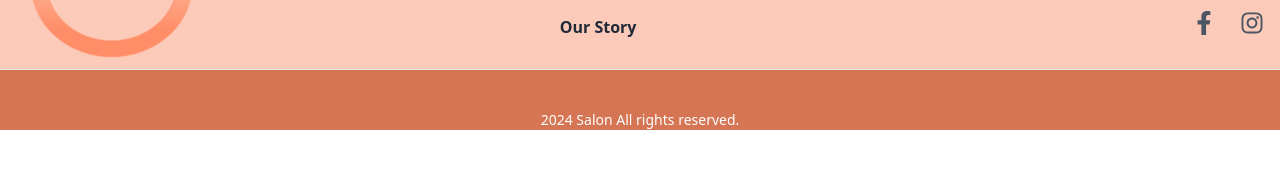
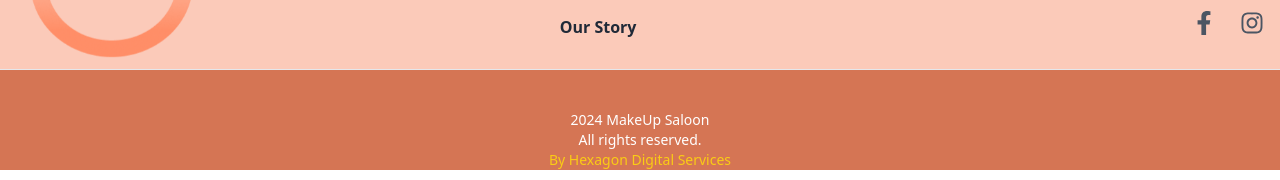
Before and after one commit to SrivastavaRachit/SALOON-WEBSITE, a React (Vite) app in the folder frontend/: page /about in a window 1280 px wide. Shown: the part 617-797 px from the top of the page. Built offline with nearby package versions, Linux system fonts and the light colour scheme; a web font is replaced by a local one.

Commit message:
Some more changes

```diff
--- a/frontend/src/components/Contactme/Contactme.jsx
+++ b/frontend/src/components/Contactme/Contactme.jsx
@@ -2,7 +2,6 @@ import React, { useState, useEffect } from 'react';
 import { RiHeartsFill } from "react-icons/ri";
 import img from '../../assets/i1.jpg';
 import img2 from '../../assets/i5.jpg';
-import gsap from 'gsap';
 
 const ContactPage = () => {
     const [formData, setFormData] = useState({
@@ -170,11 +169,15 @@ const ContactPage = () => {
                         <h3 className="text-2xl font-bold mb-4">Join Our Team</h3>
                     </div>
                     <p className="text-lg mb-2">Please send us an email telling us a bit about yourself</p>
-                    <button type="submit" className=" bg-peach text-black py-2 px-4  inline-block rounded-lg font-bold hover:bg-black hover:text-white transition duration-300">
+                    <a
+                        href="mailto:salon@gmail.com"
+                        className="bg-peach text-black py-2 px-4 inline-block rounded-lg font-bold hover:bg-black hover:text-white transition duration-300"
+                    >
                         salon@gmail.com
-                    </button>
+                    </a>
                 </div>
             </div>
+
         </div>
     );
 };
--- a/frontend/src/components/FollowUs/FollowUs.jsx
+++ b/frontend/src/components/FollowUs/FollowUs.jsx
@@ -23,7 +23,8 @@ const FollowUs = () => {
                     {/* Right side - Follow Us */}
                     <div className="flex flex-col items-center md:items-start space-y-4">
                         <h3 className="text-xl md:text-2xl font-bold text-gray-800">Follow Us</h3>
-                        <p className="text-sm md:text-base text-gray-600">Don't miss promotions, follow us for the latest news</p>
+                        <p className="text-sm md:text-base text-gray-600">Don't miss promotions, follow us for the latest
+                        news</p>
 
                         {/* Social Media Links */}
                         <div className="flex space-x-6 text-2xl text-gray-800">
--- a/frontend/src/components/Footer/Footer.jsx
+++ b/frontend/src/components/Footer/Footer.jsx
@@ -5,13 +5,10 @@ import FooterImg from '../../assets/footercurve.png'
 import { NavLink } from "react-router-dom";
 
 const Footer = () => {
-
     return (
         <>
             <footer className="bg-peach pt-10">
                 <div className="container mx-auto flex flex-col md:flex-row justify-between items-center px-4">
-
-                    {/* Left side - Salon Logo and Tagline */}
                     <div className="flex flex-col items-center md:items-start">
                         <div className="relative flex items-center justify-center">
                             <div className="w-48 h-48 flex items-center justify-center">
@@ -38,19 +35,28 @@ const Footer = () => {
                             for the latest news
                         </p>
                         <div className="flex justify-center md:justify-end space-x-6 mt-4">
-                            <FaFacebookF className="text-2xl text-gray-600 hover:text-dark transition duration-300 cursor-pointer" />
-                            <FaInstagram className="text-2xl text-gray-600 hover:text-dark transition duration-300 cursor-pointer" />
+                            <a href="https://www.facebook.com" target="_blank" rel="noopener noreferrer">
+                                <FaFacebookF className="text-2xl text-gray-600 hover:text-blue-400 transition
+                                duration-300 cursor-pointer" />
+                            </a>
+                            <a href="https://www.instagram.com" target="_blank" rel="noopener noreferrer">
+                                <FaInstagram className="text-2xl text-gray-600 hover:text-red-500 transition
+                                duration-300 cursor-pointer" />
+                            </a>
                         </div>
                     </div>
                 </div>
                 <hr />
                 {/* Footer Bottom Text */}
-                <div className=" pt-10 bg-dark text-center text-white text-sm">
-                    2024 Salon All rights reserved.
+                <div className="pt-10 bg-dark text-center text-white text-sm">
+                    2024 MakeUp Saloon
+                    <br />
+                    All rights reserved.
+                    <br />
+                    <span className="text-yellow-400">By Hexagon Digital Services</span>
                 </div>
             </footer>
         </>
-
     );
 };
 
--- a/frontend/src/components/Our StoryPart1/OurStoryP1.jsx
+++ b/frontend/src/components/Our StoryPart1/OurStoryP1.jsx
@@ -1,4 +1,5 @@
 import React from 'react';
+import { Link } from 'react-router-dom';
 import { FaLeaf } from 'react-icons/fa';
 import { GiRabbit, GiNailedHead } from 'react-icons/gi';
 import { AiOutlineUser } from 'react-icons/ai';
@@ -60,7 +61,9 @@ const Philosophy = () => {
           ))}
         </div>
         <button className="bg-peach text-black font-bold px-4 py-2 rounded-lg hover:bg-coral transition duration-300 mt-8">
+          <Link to='/book'>
           Book an Appointment
+          </Link>
         </button>
       </div>
 
--- a/frontend/src/components/ServiceHero/ServiceHero.jsx
+++ b/frontend/src/components/ServiceHero/ServiceHero.jsx
@@ -31,8 +31,9 @@ const ServiceHero = () => {
                         Get your nails done for a great mood. Simple pleasures can make your week, not just your day.
                     </p>
 
-                    <button className="bg-coral hover:bg-peach text-black font-bold py-2 px-4 lg:px-6 rounded-lg text-sm sm:text-base lg:text-lg">
-                        <Link to='/service'> View Service Menu </Link>
+                    <button className="bg-coral hover:bg-peach text-black font-bold py-2 px-4 lg:px-6 rounded-lg
+                            text-sm sm:text-base lg:text-lg">
+                        <Link to='/service'>View Service Menu</Link>
                     </button>
                 </div>
             </div>
--- a/frontend/src/pages/OurStoryPage/OurStoryPage.jsx
+++ b/frontend/src/pages/OurStoryPage/OurStoryPage.jsx
@@ -16,7 +16,9 @@ const OurStoryPage = () => {
             <section className="min-h-screen pt-16 border-b border-black flex flex-col items-center">
                 <Banner
                     title="Our Story"
-                    description="Explore our exceptional salon services, meticulously crafted to enhance your natural beauty and provide a rejuvenating experience. From hair styling to skincare, our expert team is dedicated to delivering personalized care that leaves you feeling refreshed and confident." image={img}
+                    description="Explore our exceptional salon services, meticulously crafted to enhance your natural
+                        beauty and provide a rejuvenating experience. From hair styling to skincare, our expert team is
+                        dedicated to delivering personalized care that leaves you feeling refreshed and confident." image={img}
                 />
                 <OurStory />
                 <OurStory1 isSubheading={true} style={{ fontFamily: 'Zeyada' }} />
```
Lines whose indentation alone changed are shown as unchanged.
